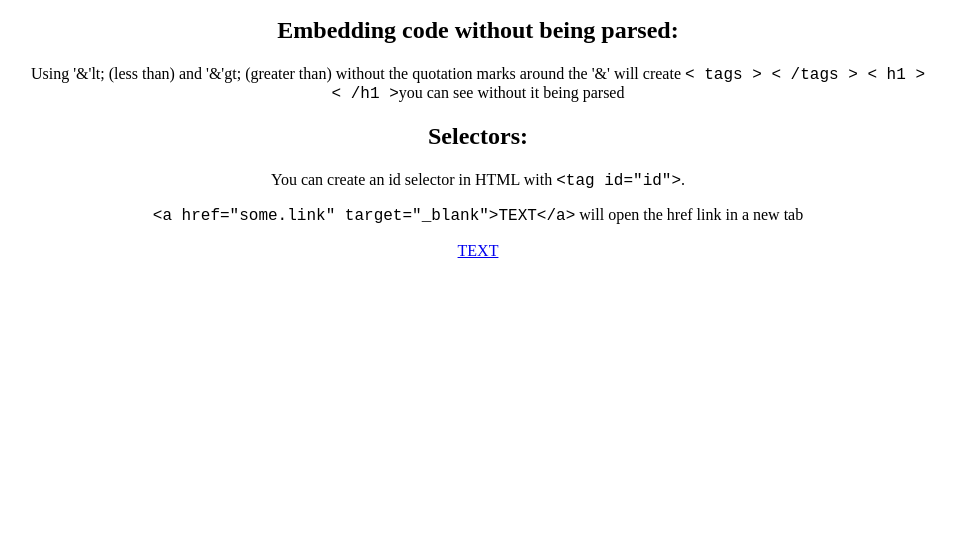
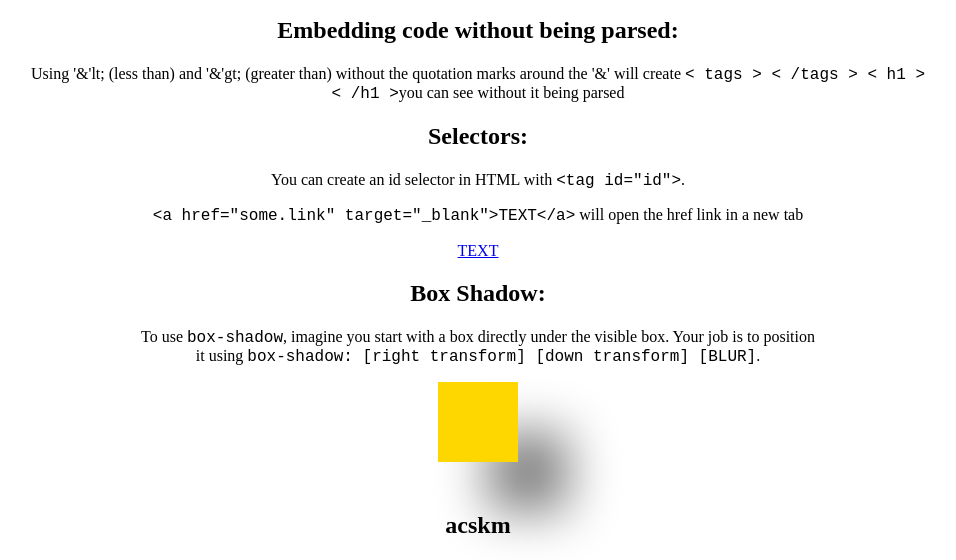
Before and after one commit to simonhm31/HTML-and-CSS-notes, a plain HTML site: page index.html in a window 1280 px wide. Shown: the part 8044-8604 px from the top of the page, without its empty margins (162-1118 px from the left). Before the commit the page ends 8304 px from the top, so only its background shows below. Drawn offline with Linux system fonts and the light colour scheme.

Commit message:
dsvlsdkmv

```diff
--- a/index.html
+++ b/index.html
@@ -281,5 +281,12 @@
         <p><code>&lta href="some.link" target="_blank"&gtTEXT&lt/a&gt</code> will open the href link in a new tab</p>
         <a href="google.com" target="_blank">TEXT</a>
 
+        <h2>Box Shadow:</h2>
+        <p>To use <code>box-shadow</code>, imagine you start with a box directly under the visible box.
+            Your job is to position <br> it using <code>box-shadow: [right transform] [down transform] [BLUR]</code>. </p>
+        <div class="boxShadow"></div>
+
+        <h2>acskm</h2>
+
 </body>
 </html>
--- a/styles.css
+++ b/styles.css
@@ -227,3 +227,12 @@ body {
     margin: 1rem;
     border: 1px solid black;
 }
+
+.boxShadow {
+    margin: auto;
+    height: 5rem;
+    width: 5rem;
+    background-color: gold;
+    box-shadow: 50px 50px 50px grey;
+    margin-bottom: 50px;
+}
```
